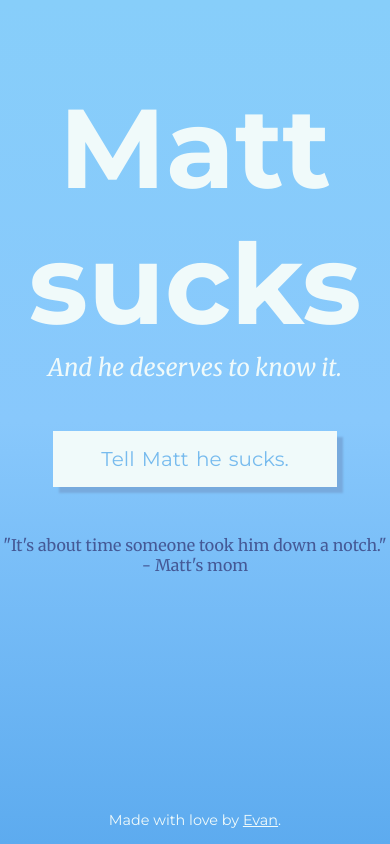
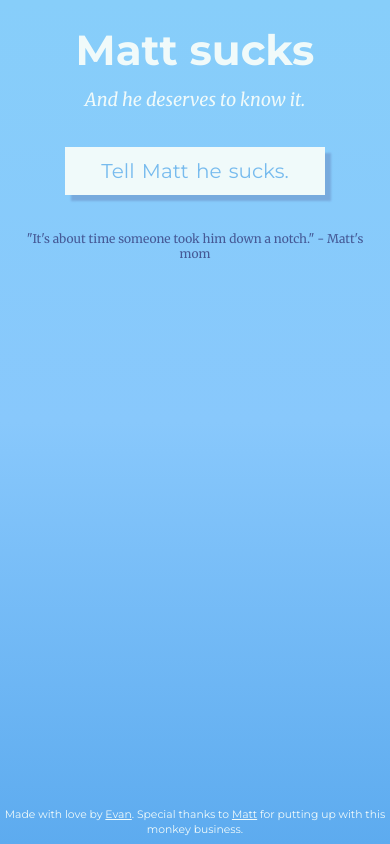
Before and after one commit to evantarrh/mattsucks, a Flask app: page / in a window 390 px wide. Run offline with Flask 2, Linux system fonts and the light colour scheme.

Commit message:
Actually responsive now

```diff
--- a/static/css/app.css
+++ b/static/css/app.css
@@ -54,6 +54,7 @@ button:hover {
 #testimonial {
 	font-family: Merriweather, serif;
 	font-weight: 400;
+	font-size: 1.15rem;
 	color: #455996;
 }
 
@@ -65,12 +66,51 @@ footer {
 	bottom: 7px;
 	left: 0;
 	right: 0;
-	width: 100%;
 	text-align: center;
-	padding-bottom: 0.5rem;
+	padding: 1 0rem 0.5rem;
 	font-family: Montserrat;
+	line-height: 1.2rem;
 }
 
 footer > a {
 	color: #f0fafa;
 }
+
+@media only screen and (max-width: 800px) {
+	html {
+		font-size: 14px;
+	}
+	h1 {
+		font-size: 6rem;
+		padding: 3rem 0 1rem;
+	}
+	#testimonial {
+		font-size: 1rem;
+	}
+}
+
+@media only screen and (max-width: 640px) {
+	html {
+		font-size: 13px;
+		padding: 0 2rem;
+	}
+	h1 {
+		font-size: 5rem;
+		padding: 2rem 0 1rem;
+	}
+}
+
+@media only screen and (max-width: 480px) {
+	html {
+		font-size: 12px;
+	}
+	h1 {
+		font-size: 4rem;
+	}
+}
+
+@media only screen and (max-width: 400px) {
+	h1 {
+		font-size: 3.5rem;
+	}
+}
--- a/static/js/main.js
+++ b/static/js/main.js
@@ -1,18 +1,22 @@
-
-var bad_testimonials = ["\"I've been shitting on Matt for years. He totally sucks.\" - Sahir",
+var bad_testimonials = ["\"I've been hating on Matt for years. He totally sucks.\" - Sahir",
 	"\"I only met him once, but yeah, Matt blows chunks.\" - Nate",
 	"\"Please stop.\" - Matt",
 	"\"Sorry Matt. But you do suck.\" - Evan",
-	"\"Having a second kid was a mistake.\" - Matt's dad",
-	"\"Matt is a huge weenie, and we all know it\" - Jaden Smith",
+	"\"Matt Is A Huge Weenie, And We All Know It\" - Jaden Smith",
 	"\"Shut up, Matt.\" - Tom Hanks",
 	"\"I visited Columbia yesterday, and Matt is the reason I'm not coming here.\" - Malia Obama",
-	"\"Matt has a lot of opinions, and all of them are bad.\" - Eunice"
+	"\"Matt has a lot of opinions, and all of them are bad.\" - Eunice",
+	"\"Matt? What a bag.\" - All of the judges"
 	];
 
-var nice_testimonials = ["\"Actually Matt is cool\" - one guy",
-	"\"Actually Matt is cool\" - another guy",
-	"\"Actually Matt is cool\" - some dweeb"
+var nice_testimonials = ["\"Actually Matt is super cool\" - some guy probably",
+	"\"Oh, Matt? Matt has sick references.\" - Rasmi",
+	"\"Most of the time, Matt doesn't suck.\" - Yih-Jen",
+	"\"Matt has killer dance moves.\" - Brian",
+	"\"Matt is a brilliant person.\" - Evan after Matt beat him at Trivia Crack",
+	"\"I freaking love that guy.\" - Dan",
+	"\"His presence shines radiance.\" - Lil B",
+	"\"Matt knows what to do. All the time.\" - W3Schools"
 	];
 
 var howManyTimesHaveWeShatOnMatt = 0;
@@ -40,14 +44,15 @@ $().ready(function() {
 		else if (howManyTimesHaveWeShatOnMatt === 3) {
 			$("h1").animate({'opacity': 0}, 1000, function() {
 				$(this).text("Matt rocks");
-				$(this).css("text-shadow", "3px 3px #ccc")
+				$(this).css("text-shadow", "3px 3px #ccc");
+				$(this).css("color", "#faa073");
 			}).animate({"opacity": 1}, 1000);
 			$("#matt-sucks").animate({'opacity': 0}, 1000, function() {
 				$(this).text("No wait! Tell Matt he rocks.");
 			}).animate({"opacity": 1}, 1000);
 			subheadReset = setTimeout(function() {
 				$("h2").animate({'opacity': 0}, 1000, function() {
-					$(this).text("And he deserves to know it.");
+					$(this).text("And he deserves to know it!");
 				}).animate({"opacity": 1}, 1000);
 			}, 4000)
 		}
@@ -57,7 +62,8 @@ $().ready(function() {
 			}).animate({"opacity": 1}, 200);
 			subheadReset = setTimeout(function() {
 				$("h2").animate({'opacity': 0}, 1000, function() {
-					$(this).text("And he deserves to know it.");
+					$(this).text("And he deserves to know it!");
+					$(this).css("color", "#f0fafa");
 				}).animate({"opacity": 1}, 1000);
 			}, 4000)
 			//$.post("/mattrocks");
@@ -68,7 +74,8 @@ $().ready(function() {
 			}).animate({"opacity": 1}, 200);
 			subheadReset = setTimeout(function() {
 				$("h2").animate({'opacity': 0}, 1000, function() {
-					$(this).text("And he deserves to know it.");
+					$(this).text("And he deserves to know it!");
+					$(this).css("color", "#f0fafa");
 				}).animate({"opacity": 1}, 1000);
 			}, 4000)
 		}
--- a/templates/index.html
+++ b/templates/index.html
@@ -22,7 +22,7 @@
 	<h2>And he deserves to know it.</h2>
 	<button id="matt-sucks">Tell Matt he sucks.</button>
 	<div id="testimonial">"It's about time someone took him down a notch." - Matt's mom</div>
-	<footer>Made with love by <a href="https://evantarrh.com">Evan</a>.</footer>
+	<footer>Made with love by <a href="https://evantarrh.com">Evan</a>. Special thanks to <a href="https://twitter.com/matthew_pic">Matt</a> for putting up with this monkey business.</footer>
 	<script src="{{ url_for('static', filename='js/jquery-1.11.2.min.js') }}"></script>
 	<script src="{{ url_for('static', filename='js/main.js') }}"></script>
 </body>
```
